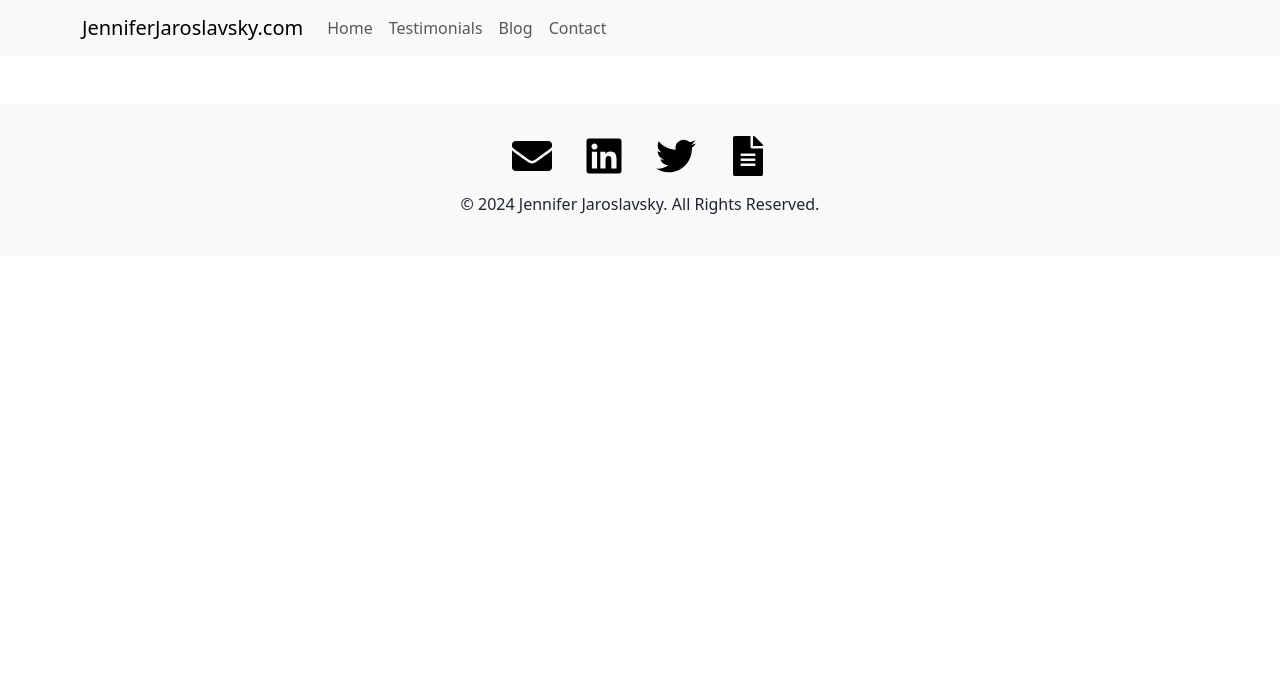
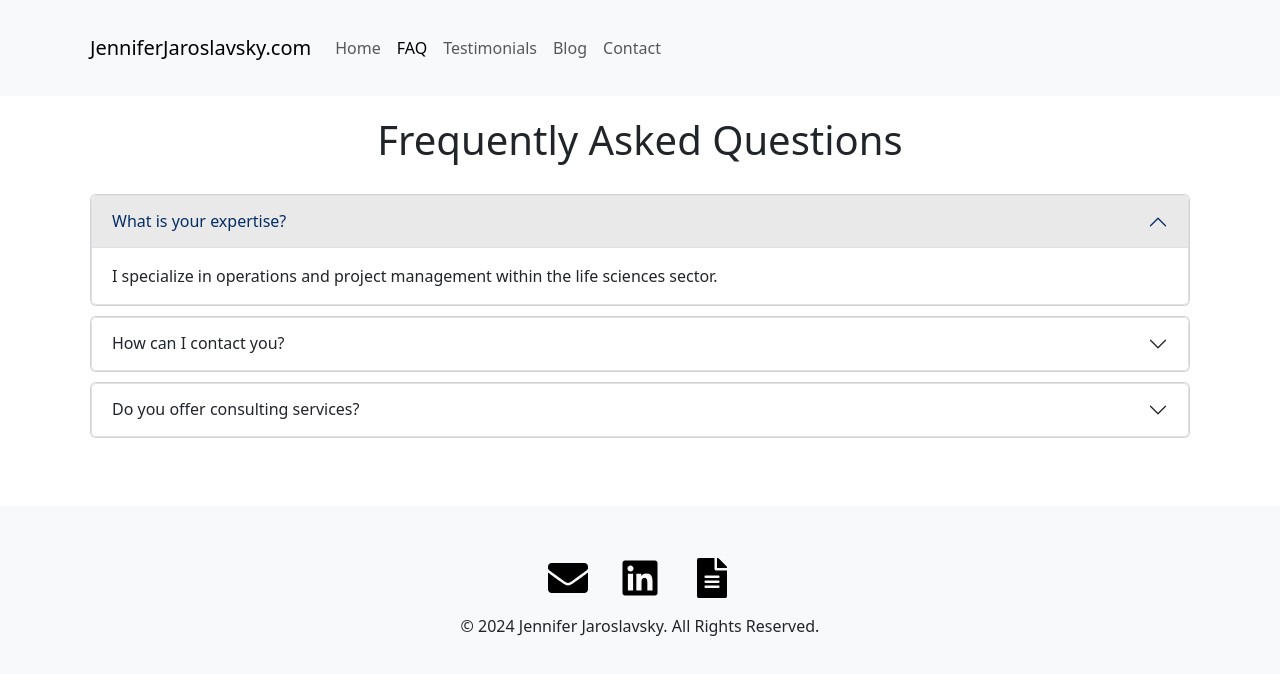
Before and after one commit to benmath247/easyWebsiteTemplate, a React (Create React App) app: page /faq in a window 1280 px wide. Shown: the top 674 px of the page. Built offline with nearby package versions, Linux system fonts and the light colour scheme; the HTML template or start-up script is replaced by a standard one.

Commit message:
FAQ added

```diff
--- a/public/config.json
+++ b/public/config.json
@@ -7,6 +7,11 @@
                 "include": true,
                 "name": "Home",
                 "link": "/"
+            },
+            {
+                "include": true,
+                "name": "FAQ",
+                "link": "/faq"
             },
             {
                 "include": true,
@@ -36,7 +41,7 @@
         "githubLink": "https://github.com/jennifer",
         "linkedin": true,
         "linkedinLink": "https://www.linkedin.com/in/jennifer",
-        "twitter": true,
+        "twitter": false,
         "twitterLink": "https://twitter.com/jennifer",
         "facebook": false,
         "facebookLink": "https://facebook.com/jennifer",
@@ -102,6 +107,24 @@
             "include": true,
             "header": "Testimonials",
             "subheader": "What people are saying"
+        },
+        "faq": {
+            "include": true,
+            "header": "Frequently Asked Questions",
+            "questions": [
+                {
+                    "question": "What is your expertise?",
+                    "answer": "I specialize in operations and project management within the life sciences sector."
+                },
+                {
+                    "question": "How can I contact you?",
+                    "answer": "You can contact me through the Contact page on this website or via email at jennjaros24@gmail.com."
+                },
+                {
+                    "question": "Do you offer consulting services?",
+                    "answer": "Yes, I offer consulting services. Please reach out to me for more details."
+                }
+            ]
         }
     }
 }
--- a/src/App.js
+++ b/src/App.js
@@ -11,6 +11,7 @@ import TestimonialDetails from './pages/testimonials/TestimonialDetails';
 import testimonials from './pages/testimonials/TestimonialsList.json'
 import blogs from './pages/blog/blogsList.json'
 import BlogDetails from './pages/blog/BlogDetails';
+import FAQ from './pages/FAQ';
 
 
 const App = () => {
@@ -21,6 +22,7 @@ const App = () => {
         <Route path="/" element={<Home blogs={blogs} />} />
         <Route path="/about" element={<About />} />
         <Route path="/contact" element={<Contact />} />
+        <Route path="/faq" element={<FAQ />} />
         <Route path="/blog" element={<Blog blogs={blogs} preview={false} />} />
         <Route path="/blog/:blogId" element={<BlogDetails blogs={blogs} />} />
         <Route path="/testimonials" element={<Testimonials testimonials={testimonials} />} />
--- /dev/null
+++ b/src/pages/FAQ.css
@@ -0,0 +1,24 @@
+.container {
+    padding: 20px;
+}
+
+h1 {
+    text-align: center;
+    margin-bottom: 30px;
+}
+
+.card {
+    margin-top: 10px;
+}
+
+.card-header {
+    cursor: pointer;
+}
+
+.card-body {
+    background-color: #f8f9fa;
+}
+
+.accordion-button:not(.collapsed) {
+    background-color: rgb(233, 233, 233);
+}
--- /dev/null
+++ b/src/pages/FAQ.jsx
@@ -0,0 +1,36 @@
+import React, { useEffect, useState } from 'react';
+import { Container, Accordion, Card } from 'react-bootstrap';
+import './FAQ.css';
+
+export default function FAQ() {
+    const [config, setConfig] = useState(null);
+
+    useEffect(() => {
+        fetch('/config.json')
+            .then(response => response.json())
+            .then(data => setConfig(data.pages.faq))
+            .catch(error => console.error('Error loading config:', error));
+    }, []);
+
+    if (!config) {
+        return <div>Loading...</div>;
+    }
+
+    return (
+        config.include && (
+            <Container>
+                <h1>{config.header}</h1>
+                <Accordion defaultActiveKey="0">
+                    {config.questions.map((item, index) => (
+                        <Card key={index}>
+                            <Accordion.Item eventKey={String(index)}>
+                                <Accordion.Header>{item.question}</Accordion.Header>
+                                <Accordion.Body>{item.answer}</Accordion.Body>
+                            </Accordion.Item>
+                        </Card>
+                    ))}
+                </Accordion>
+            </Container>
+        )
+    );
+};
```
